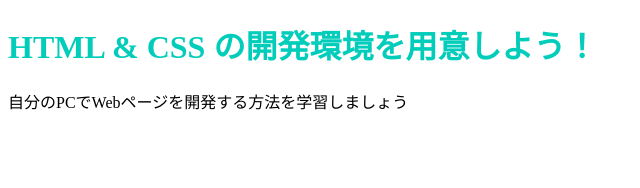
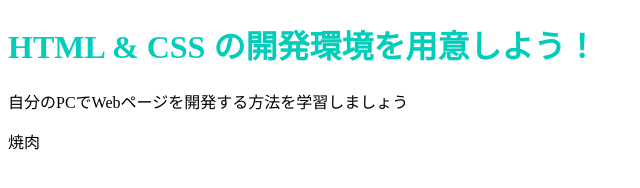
Before and after one commit to tesshin13/tesshin13.github.io, a plain HTML site: page index.html in a window 1280 px wide. Shown: the full height of the page, 0-640 px from the left. Drawn offline with Linux system fonts and the light colour scheme.

Commit message:
Update index.html

```diff
--- a/index.html
+++ b/index.html
@@ -8,5 +8,6 @@
   <body>
     <h1 class="title">HTML & CSS の開発環境を用意しよう！</h1>
     <p>自分のPCでWebページを開発する方法を学習しましょう</p>
+    <p>焼肉</p>
   </body>
 </html>
```
